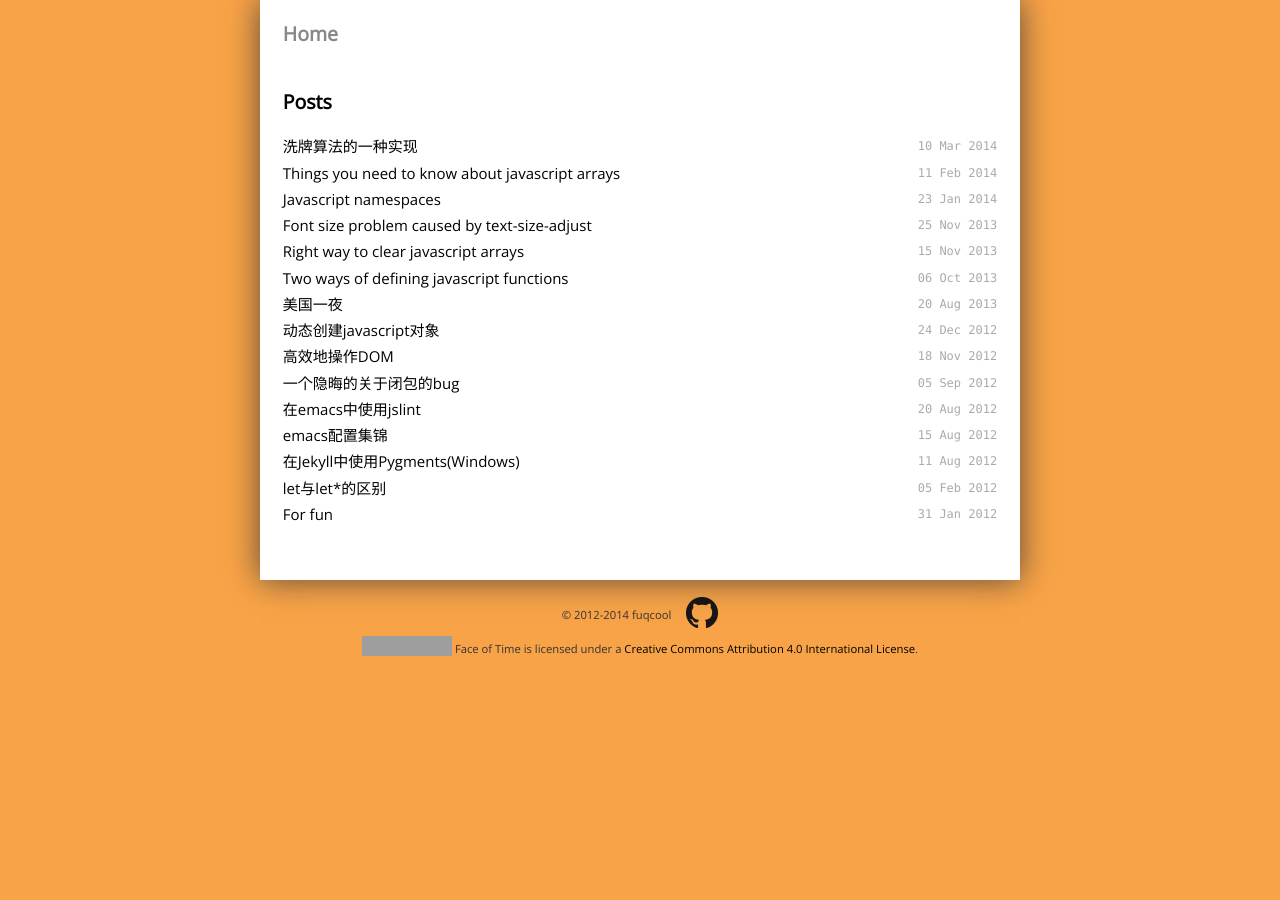
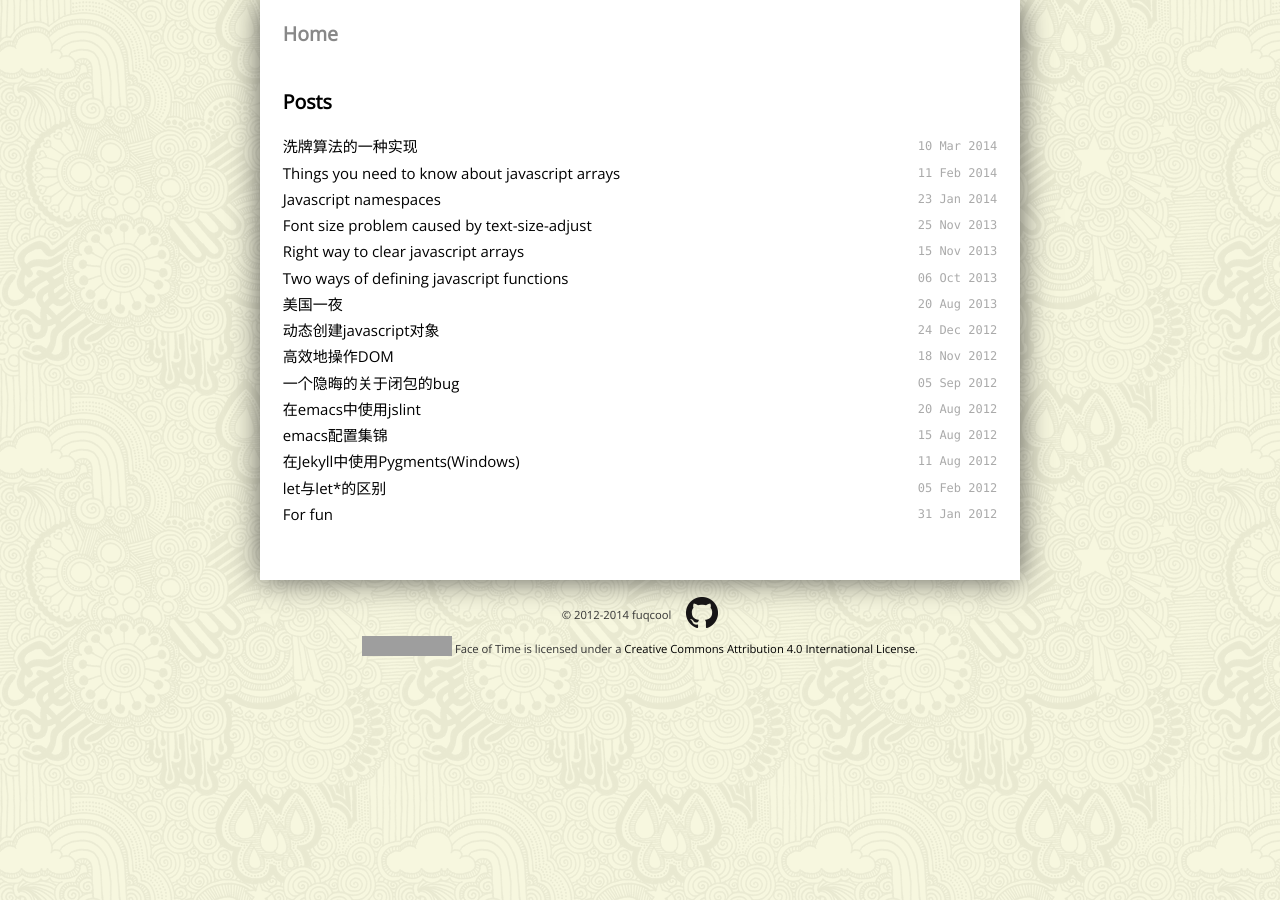
Before and after one commit to fuqcool/fuqcool.github.io, a Jekyll site: the page built from index.html, in a window 1280 px wide. Built offline with Jekyll 4.4.1, drawn with Linux system fonts in a browser that asks for light colours; Markdown is read by kramdown in place of the engine named in the settings; grey boxes are pictures that could not be loaded.

Commit message:
background image

```diff
--- a/css/main.css
+++ b/css/main.css
@@ -13,7 +13,8 @@
 html, body { height: 100%; }
 
 body {
-  background-color: #F8A347;
+  background-image: url(../img/skulls.png);
+  background-repeat: repeat;
   font-family: 'Open Sans', Arial, sans-serif;
   font-size: 15px;
   text-align: center;
@@ -31,6 +32,8 @@
 
 @media screen and (max-width: 600px) {
   body {
+    background-image: none;
+    background-color: #FCC089;
     -webkit-text-size-adjust: none;
     width: 100%;
   }
```
Also changed, not shown: img/skulls.png (added).
